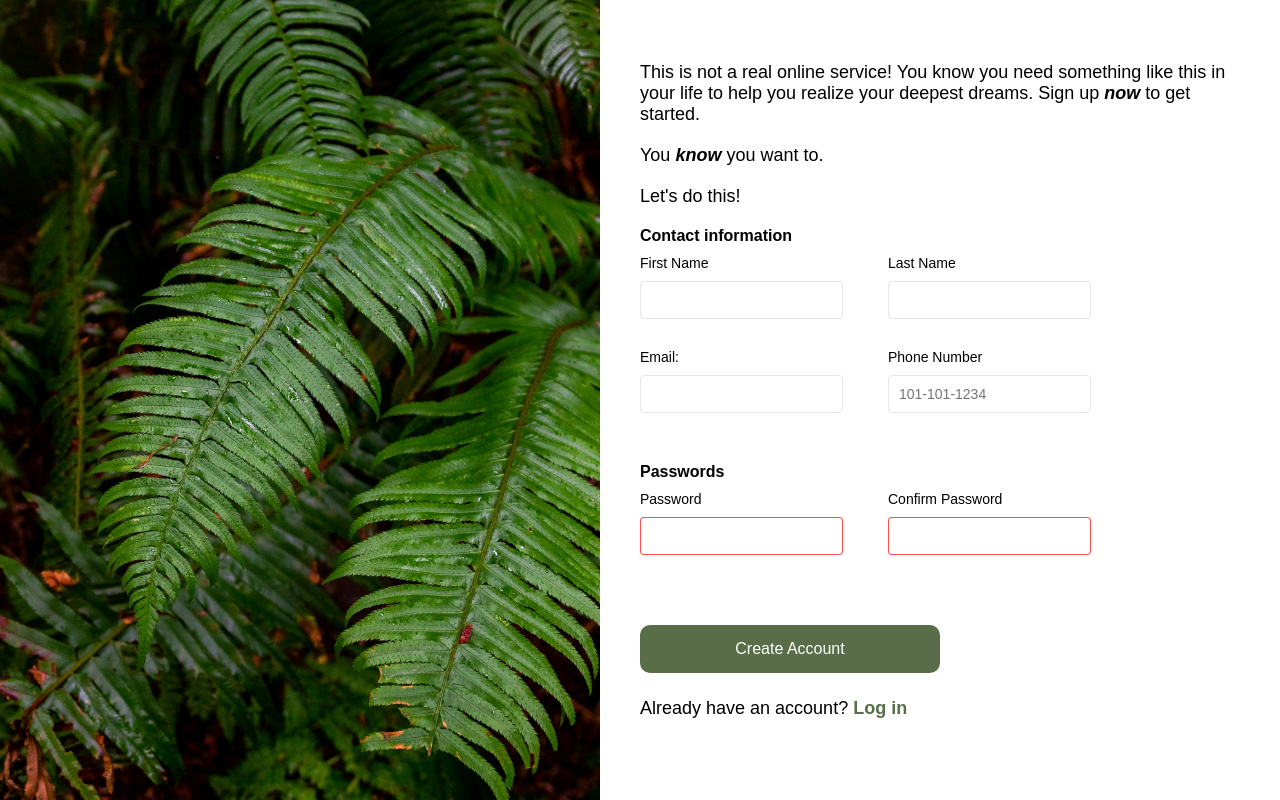
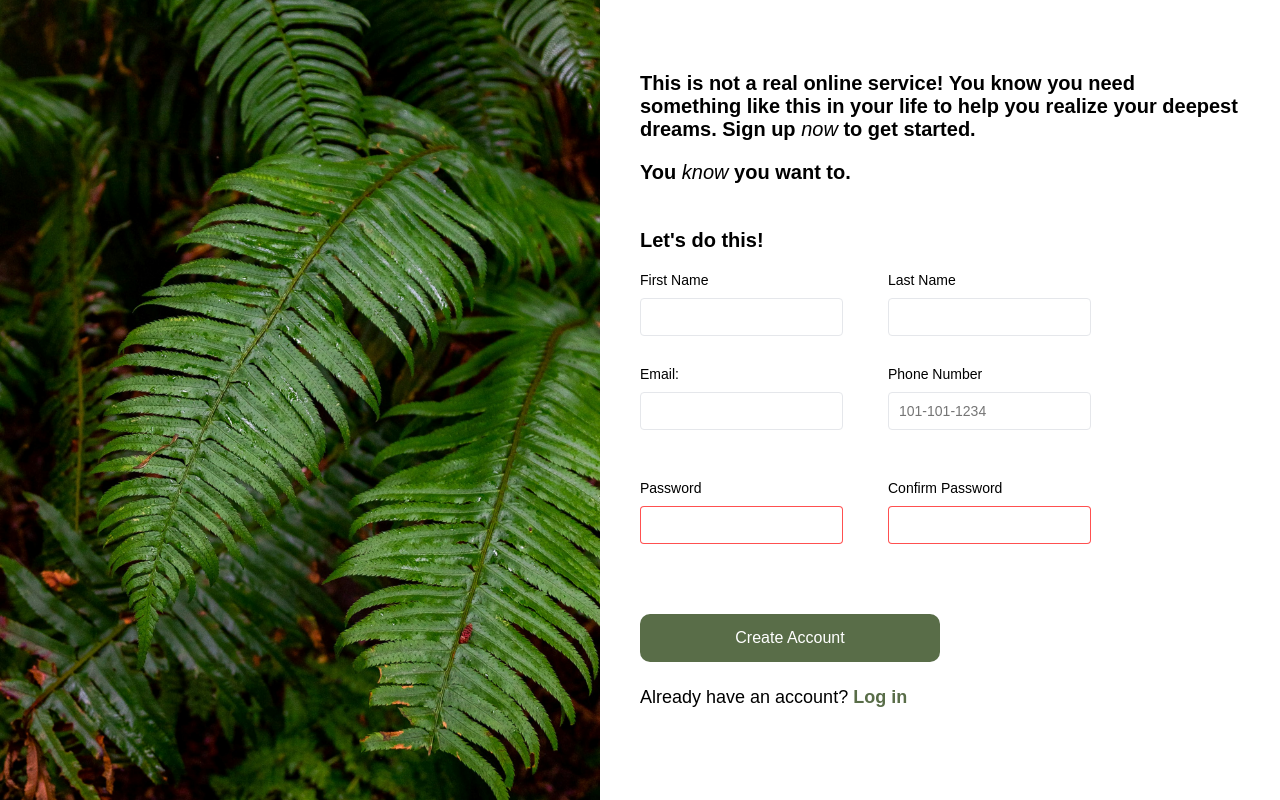
Before and after one commit to avanishd-3/sign-up-form, a plain HTML site: page index.html in a window 1280 px wide. Drawn offline with Linux system fonts and the light colour scheme.

Commit message:
Edit font size for paragraphs

```diff
--- a/index.html
+++ b/index.html
@@ -18,7 +18,7 @@
 
         <p>You <em>know</em> you want to.</p>
 
-        <p>Let's do this!</p>
+        <p class="end-of-sign-up-pitch">Let's do this!</p>
 
         <form action="" method="post">
             <fieldset>
--- a/styles.css
+++ b/styles.css
@@ -37,17 +37,25 @@ body {
 }
 
 .right-side p {
-    font-size: 18px;
+    font-size: 20px;
     margin-bottom: 20px;
+    font-weight: 550;
 }
 
 .right-side em {
-    font-weight: bold;
+    font-weight: 500;
 }
 
 form {
     display: flex;
     flex-direction: column;
+}
+
+/* Layout for text on top of the right side */
+
+.right-side .end-of-sign-up-pitch {
+    margin-top: 25px;
+    margin-bottom: 20px;
 }
 
 /* Flexbox layout for row of inputs */
@@ -75,8 +83,17 @@ fieldset {
 }
 
 legend {
-    font-weight: bold;
-    margin-bottom: 10px;
+    /* font-weight: bold;
+    margin-bottom: 10px; */
+
+    position: absolute;
+    width: 1px;
+    height: 1px;
+    padding: 0;
+    margin: -1px;
+    overflow: hidden;
+    clip: rect(0, 0, 0, 0);
+    border: 0;
 }
 
 label {
@@ -124,8 +141,10 @@ input:focus {
 }
 
 /* Styling for log in */
-.log-in {
+.right-side .log-in {
     margin-top: 25px;
+    font-size: 18px;
+    font-weight: normal;
 }
 
 /* Styling for "Log in" link */
```
